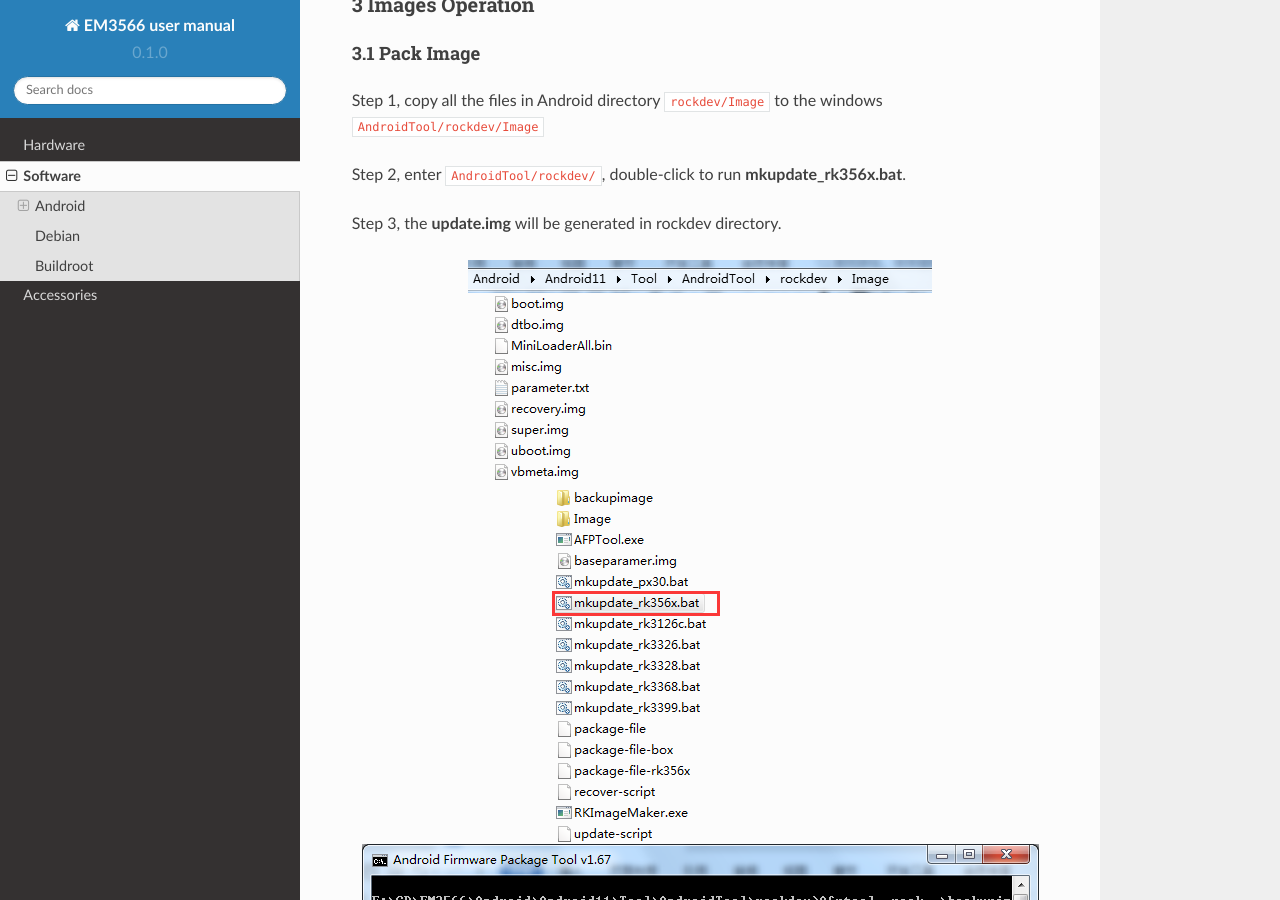
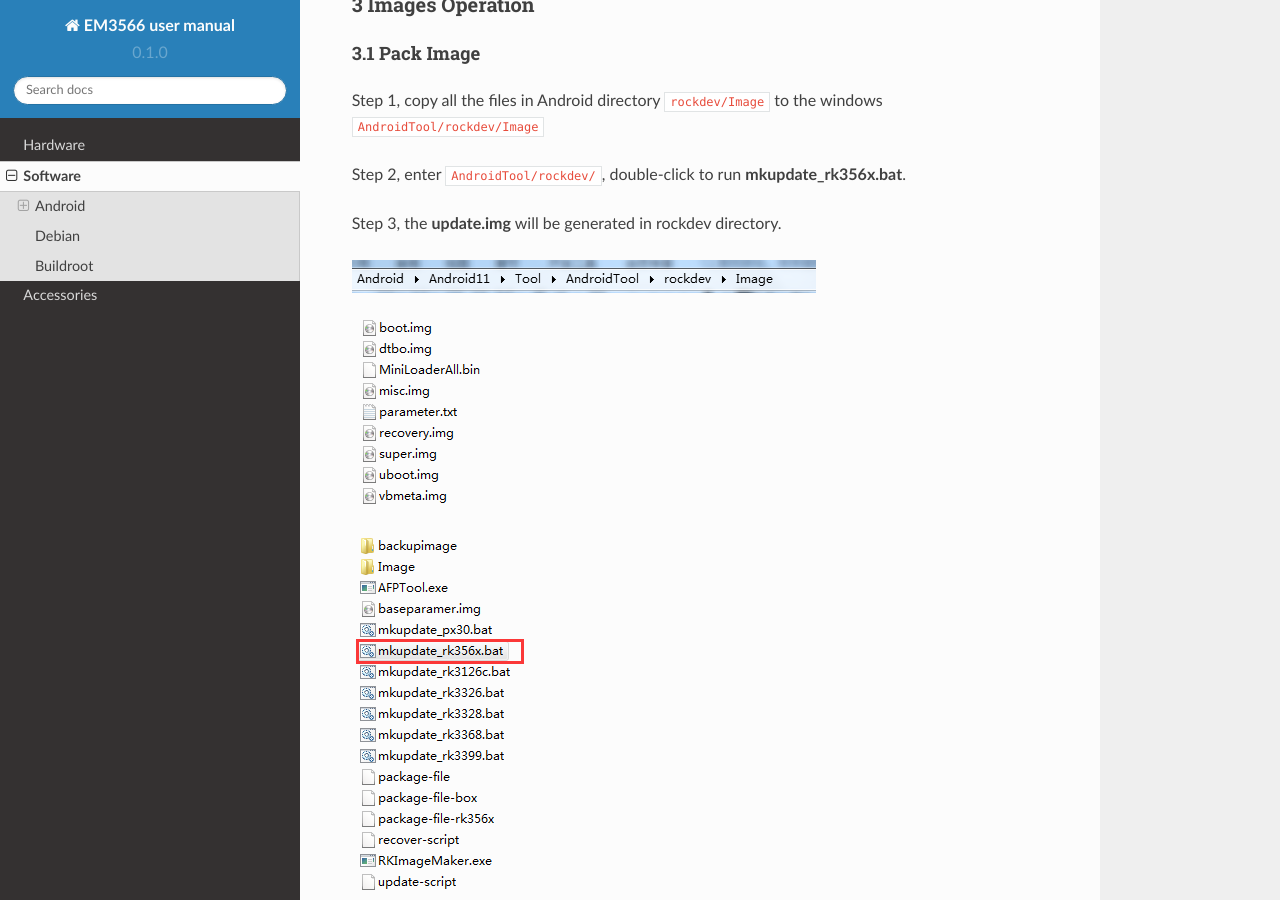
Before and after one commit to boardcon/EM3566, a Sphinx documentation site: the page built from docs/source/software.rst, in a window 1280 px wide and 900 px high, scrolled down 3051 px. Built offline with Sphinx 7.4.7 and the Read the Docs theme 2.0.0, drawn with Linux system fonts in a browser that asks for light colours.

Commit message:
Update software.rst

```diff
--- a/docs/source/software.rst
+++ b/docs/source/software.rst
@@ -147,15 +147,12 @@
 Step 3, the **update.img** will be generated in rockdev directory.
 
 .. figure:: ./image/EM3566_SBC_Android11_figure_5.png
-   :align: center
    :alt: Android directory path
 
 .. figure:: ./image/EM3566_SBC_Android11_figure_16.png
-   :align: center
    :alt: copy files
 
 .. figure:: ./image/EM3566_SBC_Android11_figure_7.png
-   :align: center
    :alt: run mkupdate_rk356x.bat
 
 .. figure:: ./image/EM3566_SBC_Android11_figure_8.png
@@ -171,7 +168,6 @@
    :alt: path
 
 .. figure:: ./image/EM3566_SBC_Android11_figure_11.png
-   :align: center
    :alt: generated update.img
 
 
```
